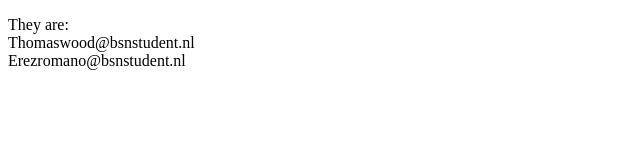
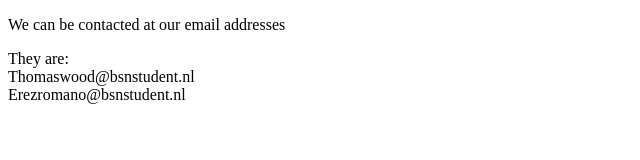
Before and after one commit to cyber77776/Hackathon, a plain HTML site: page Contactus.html in a window 1280 px wide. Shown: the whole page, without its empty margins (0-640 px from the left). Drawn offline with Linux system fonts and the light colour scheme.

Commit message:
Update Contactus.html

```diff
--- a/Contactus.html
+++ b/Contactus.html
@@ -6,7 +6,7 @@
 </head>
 <body>
 
-    <p><We can be contacted at our email addresses<br></p>
+    <p>We can be contacted at our email addresses<br></p>
     <p>They are:<br>Thomaswood@bsnstudent.nl<br>Erezromano@bsnstudent.nl</p>
 
 
```
